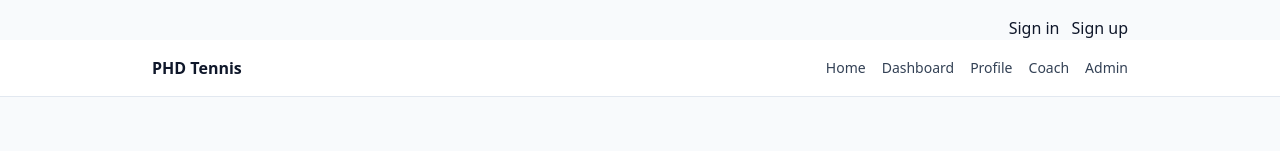
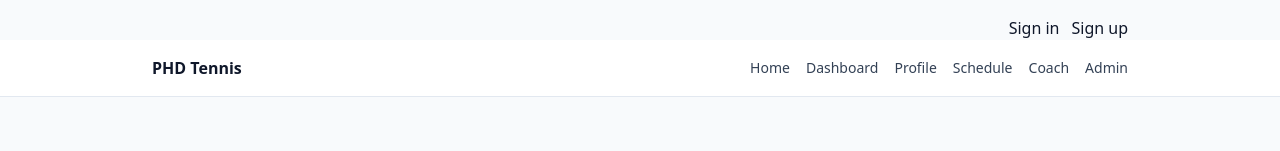
Before and after one commit to charliestark101199-sys/phd-tennis, a Next.js app: page / in a window 1280 px wide. Shown: the top 151 px of the page. Built offline with nearby package versions, Linux system fonts and the light colour scheme; no server answers.

Commit message:
Add Schedule link to navbar

```diff
--- a/components/Navbar.tsx
+++ b/components/Navbar.tsx
@@ -4,6 +4,7 @@ const links = [
   { label: "Home", href: "/" },
   { label: "Dashboard", href: "/dashboard" },
   { label: "Profile", href: "/profile" },
+  { label: "Schedule", href: "/schedule" },
   { label: "Coach", href: "/coach" },
   { label: "Admin", href: "/admin" }
 ];
```
